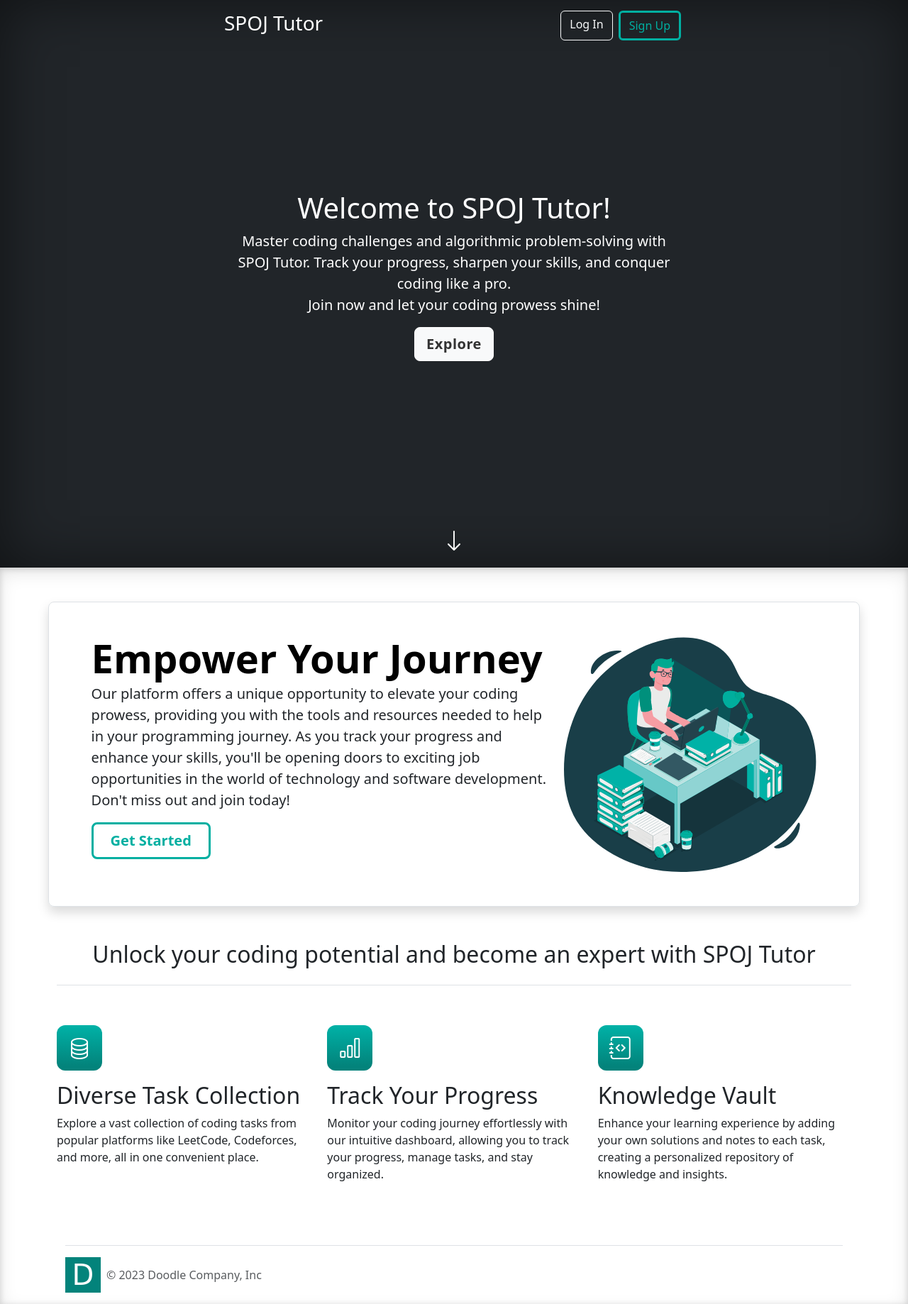
After one commit to michalK00/spoj_tutor, a Django app: page /home/ in a window 1280 px wide. The commit adds this page. Shown: the whole page at 71% size. Run offline with Django 4.2, Linux system fonts and the light colour scheme; some libraries are stand-ins or nearby versions.

Commit message:
finished landing page

```diff
--- a/spoj_tutor/urls.py
+++ b/spoj_tutor/urls.py
@@ -15,12 +15,14 @@ Including another URLconf
     2. Add a URL to urlpatterns:  path('blog/', include('blog.urls'))
 """
 from django.urls import include, path
-
+from . import views
 
 urlpatterns = [
+    path("home/", views.home, name='home'),
     path("tasks/", include("tasks.urls")),
     path("accounts/", include("accounts.urls")),
     path("admin/", include("admin_extension.urls")),
+
 ]
 
 handler404 = "tasks.views.page_not_found"
--- /dev/null
+++ b/spoj_tutor/views.py
@@ -0,0 +1,6 @@
+from django.shortcuts import render
+
+
+# Create your views here.
+def home(request):
+    return render(request, 'home/home.html')
--- /dev/null
+++ b/static/css/home.css
@@ -0,0 +1,103 @@
+/*
+ * Globals
+ */
+
+
+/* Custom default button */
+.btn-light {
+    color: #333;
+    text-shadow: none; /* Prevent inheritance from `body` */
+    letter-spacing: 0.03rem
+}
+
+.btn-light:hover,
+.btn-light:focus {
+    background-color: #212529;
+    color: #FFFFFF;
+    border: solid #FFFFFF;
+}
+
+
+/*
+ * Base structure
+ */
+.btn-outline-custom {
+    color: #00AFA1;
+    border: solid #00AFA1;
+}
+
+.btn-outline-custom:hover,
+.btn-outline-custom:focus {
+    background-color: #00AFA1;
+    border: solid #00AFA1;
+}
+
+.bg-gradient-custom {
+    color: #FFFFFF;
+    background: rgb(3, 131, 123);
+    background: linear-gradient(rgba(0, 178, 167, 1) 0%, rgba(3, 131, 123, 1) 90%);
+}
+
+
+.main {
+    box-shadow: inset 0 0 5rem rgba(0, 0, 0, .5);
+}
+
+.cover-container {
+    display: flex;
+    max-width: 44em;
+    flex-direction: column;
+    justify-content: space-between;
+}
+
+@media (min-width: 768px) {
+    .bd-placeholder-img-lg {
+        font-size: 3.5rem;
+    }
+}
+
+.features {
+    width: 100%;
+    box-shadow: inset 0 .5em 1.5em rgba(0, 0, 0, .1), inset 0 .125em .5em rgba(0, 0, 0, .15);
+}
+
+.nav {
+    display: flex;
+    flex-wrap: nowrap;
+    padding-bottom: 1rem;
+    margin-top: -1px;
+    overflow-x: auto;
+    text-align: center;
+    white-space: nowrap;
+    -webkit-overflow-scrolling: touch;
+}
+
+.feature-icon {
+    width: 4rem;
+    height: 4rem;
+    border-radius: .75rem;
+}
+
+.arrow {
+    color: #FFFFFF;
+    text-decoration: none;
+    border: #FFFFFF;
+    cursor: pointer;
+    animation-duration: 2s;
+    animation-iteration-count: infinite;
+    transform-origin: bottom;
+    animation-name: bounce;
+    animation-timing-function: ease;
+}
+
+@keyframes bounce {
+    0% {
+        transform: translateY(0);
+    }
+    50% {
+        transform: translateY(+20px);
+    }
+    100% {
+        transform: translateY(0);
+    }
+}
--- a/tasks/urls.py
+++ b/tasks/urls.py
@@ -4,8 +4,9 @@ from django.urls import path
 from . import views
 
 urlpatterns = [
-    path("", views.tasks, name='tasks'),
+    path("explore/", views.tasks, name='tasks'),
     path("my_problems/", login_required(views.user_tasks), name='user_tasks'),
     path("<int:task_id>/", views.single_task, name="single_task"),
-    path("my_problems/<int:user_task_id>", login_required(views.single_user_task), name="single_user_task")
+    path("my_problems/<int:user_task_id>", login_required(views.single_user_task), name="single_user_task"),
+    path("dashboard/", login_required(views.dashboard), name='dashboard'),
 ]
--- a/tasks/views.py
+++ b/tasks/views.py
@@ -132,6 +132,8 @@ def single_user_task(request, user_task_id):
 
     return redirect("user_tasks")
 
+def dashboard(request):
+    return render(request, 'dashboard/dashboard.html')
 
 def page_not_found(request, exception):
     return render(request, '404.html', status=404)
--- /dev/null
+++ b/templates/home/home.html
@@ -0,0 +1,117 @@
+{% load static %}
+<!doctype html>
+<html lang="en" class="h-100" data-bs-theme="auto">
+<head>
+
+    <meta charset="utf-8">
+    <meta name="viewport" content="width=device-width, initial-scale=1">
+    <title>SPOJ Tutor</title>
+
+
+    <link href="{% static 'css/bootstrap.min.css' %}" rel="stylesheet">
+    <link href="{% static 'css/bootstrap-icons.css' %}" rel="stylesheet">
+    <link href="{% static 'css/home.css' %}" rel="stylesheet">
+</head>
+
+
+<body class="h-100 ">
+
+<div class="main text-bg-dark w-100 h-100 text-center">
+    <div class="cover-container p-3 mx-auto h-100">
+        <header class="container">
+
+            <h3 class="float-md-start mb-0">SPOJ Tutor</h3>
+            <nav class="nav nav-masthead justify-content-center float-md-end">
+                <a class="btn btn-outline-light mx-1" href="{% url 'login' %}">Log In</a>
+                <a class="btn btn-outline-custom mx-1" href="{% url 'signup' %}">Sign Up</a>
+            </nav>
+
+        </header>
+
+        <main class="container px-3">
+            <h1>Welcome to SPOJ Tutor!</h1>
+            <p class="lead"> Master coding challenges and algorithmic problem-solving with SPOJ Tutor. Track your
+                progress,
+                sharpen your skills, and conquer coding like a pro. <br>Join now and let your coding prowess shine!</p>
+            <p class="lead">
+                <a href="{% url 'tasks' %}" class="btn btn-lg btn-light border-white fw-bold"> Explore </a>
+            </p>
+
+        </main>
+        <div style="height: 4rem; display: flex; justify-content: center"><a class="arrow" onclick="window.scrollTo(0,680)"><i class="bi bi-arrow-down"
+                                                                             style="font-size: 2rem"></i></a></div>
+    </div>
+</div>
+
+<div class="features px-4 pt-5 " id="featured-3">
+    <div class="mx-auto" style="max-width: 70em;" id="arrow">
+        <div class="row pb-0 py-lg-5 py-md-4 py-sm-4 align-items-center rounded-3 border shadow mb-5 justify-content-center">
+            <div class="col-lg-7">
+                <h1 class="display-4 fw-bold lh-1 text-body-emphasis">Empower Your Journey</h1>
+                <p class="lead">Our platform offers a unique opportunity to elevate your coding
+                    prowess, providing you with the tools and resources needed to help in your programming journey.
+
+                    As you track your progress and enhance your skills, you'll be opening doors to exciting job
+                    opportunities in the world of technology and software development.
+
+                    Don't miss out and join today!</p>
+                <div class="d-grid gap-2 d-md-flex justify-content-md-start mb-4 mb-lg-3">
+                    <a href="{% url 'signup' %}" class="btn btn-outline-custom btn-lg px-4 me-md-2 fw-bold">Get
+                        Started</a>
+                </div>
+            </div>
+            <div class="col-lg-4 col-sm-6">
+                <img class="rounded-lg-3 " src="{% static "img/home.svg" %}" alt="" width="100%">
+            </div>
+        </div>
+        <h2 class="pb-4 border-bottom text-center">Unlock your coding potential and become an expert with SPOJ
+            Tutor</h2>
+        <div class="row g-4 py-5 row-cols-1 row-cols-lg-3 align-content-md-center">
+            <div class="feature col">
+                <div class="feature-icon d-inline-flex align-items-center justify-content-center bg-gradient-custom fs-2 mb-3">
+                    <i class="bi bi-database"></i>
+                </div>
+                <h3 class="fs-2">Diverse Task Collection</h3>
+                <p>Explore a vast collection of coding tasks from popular platforms like LeetCode, Codeforces, and more,
+                    all
+                    in one convenient place.</p>
+            </div>
+            <div class="feature col">
+                <div class="feature-icon d-inline-flex align-items-center justify-content-center bg-gradient-custom fs-2 mb-3">
+                    <i class="bi bi-bar-chart"></i>
+                </div>
+                <h3 class="fs-2">Track Your Progress</h3>
+                <p>Monitor your coding journey effortlessly with our intuitive dashboard, allowing you to track your
+                    progress, manage tasks, and stay organized.</p>
+            </div>
+            <div class="feature col">
+                <div class="feature-icon d-inline-flex align-items-center justify-content-center bg-gradient-custom fs-2 mb-3">
+                    <i class="bi bi-journal-code"></i>
+                </div>
+                <h3 class="fs-2">Knowledge Vault</h3>
+                <p>Enhance your learning experience by adding your own solutions and notes to each task, creating a
+                    personalized repository of knowledge and insights.</p>
+            </div>
+        </div>
+        <div class="container">
+            <footer class="d-flex flex-wrap justify-content-between align-items-center py-3 mt-4 border-top">
+                <div class="col-md-4 d-flex align-items-center">
+                    <svg xmlns="http://www.w3.org/2000/svg" width="50" height="50" viewBox="0 0 200 200">
+                        <rect width="100%" height="100%" fill="rgb(3, 131, 123)"/>
+                        <text x="50%" y="50%" fill="#FFFFFF" font-family="Comic Sans MS" font-size="160"
+                              text-anchor="middle"
+                              dominant-baseline="central">D
+                        </text>
+                    </svg>
+                    <span class="mx-2 mb-3 mb-md-0 text-body-secondary">&copy; 2023 Doodle Company, Inc</span>
+                </div>
+
+            </footer>
+        </div>
+    </div>
+</div>
+
+
+<script src="{% static 'js/bootstrap.bundle.min.js' %}"></script>
+</body>
+</html>
--- a/templates/user_tasks/user_tasks.html
+++ b/templates/user_tasks/user_tasks.html
@@ -16,7 +16,7 @@
         <a class="nav-link active" href="{% url 'user_tasks' %}">My Problems</a>
     </li>
     <li class="nav-item">
-        <a class="nav-link" href="#">Dashboard</a>
+        <a class="nav-link" href="{% url 'dashboard' %}">Dashboard</a>
     </li>
 
 {% endblock navbar_items %}
```
Also changed, not shown: templates/base.html (+3 -4 lines), templates/dashboard/dashboard.html (added, +18 -0 lines), templates/user_tasks/user_task.html (+11 -0 lines), db.sqlite3, static/img/home.svg (added).
